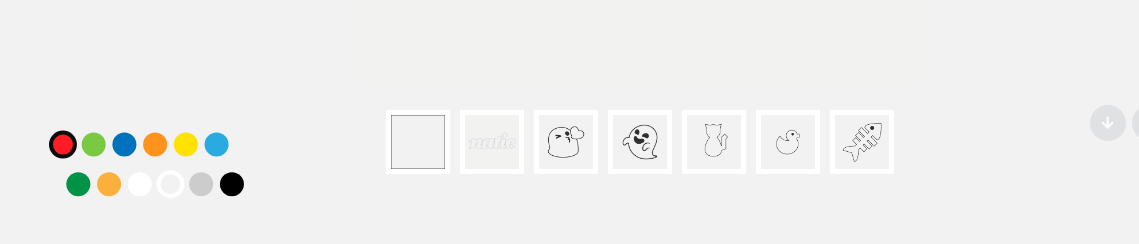
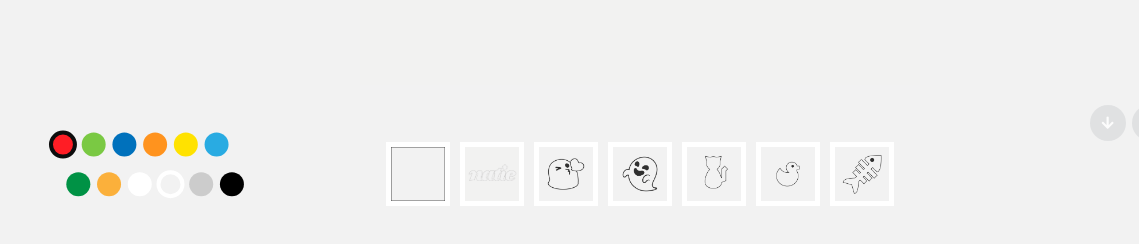
Before and after one commit to natieLabs/paint-party, a plain HTML site: page index.html in a window 1280 px wide. Shown: the part 575-819 px from the top of the page, 0-1139 px from the left. Drawn offline with nearby package versions, Linux system fonts and the light colour scheme.

Commit message:
vertically center thumbnails

```diff
--- a/index.html
+++ b/index.html
@@ -75,22 +75,19 @@ body {
 }
 
 #bgPicker {
-    /*position: absolute;*/
     z-index: 10;
-    /*left: 10vw;*/
-    /*top: 5vh;*/
-    /*right: 10vw;*/
-    /*margin: auto;*/
-    /*width: 5%;*/
-    /*display: inline-block;*/
-    /*height: 10vh;*/
-    /*width: 75vw;*/
 }
 
 #bgPicker img {
     max-height: 8vh;
     border: 5px solid white;
     margin: 5px;
+    top: 50%;
+    transform: translateY(50%);
+    -ms-transform: translateY(50%);
+    -moz-transform: translateY(50%);
+    -webkit-transform: translateY(50%);
+    -o-transform: translateY(50%);
 }
 
 .header {
@@ -112,7 +109,7 @@ body {
 }
 
 .pageLink {
-  text-align: right;
+    text-align: right;
     margin-right: 2vw;
     padding-top: 2vh;
     font-family: "futura-extrabold", futura-pt, 'Futura Std', Futura, Arial, sans-serif;
@@ -133,7 +130,8 @@ body {
         <div class="ui grid">
             <div class="six column row">
                 <div class="left floated column">
-                    <a href="http://natie.com"><img src="logo.png" class="logo"></img> </a>
+                    <a href="http://natie.com"><img src="logo.png" class="logo"></img>
+                    </a>
                 </div>
                 <div class="right floated column">
                     <div class="pageLink">
```
